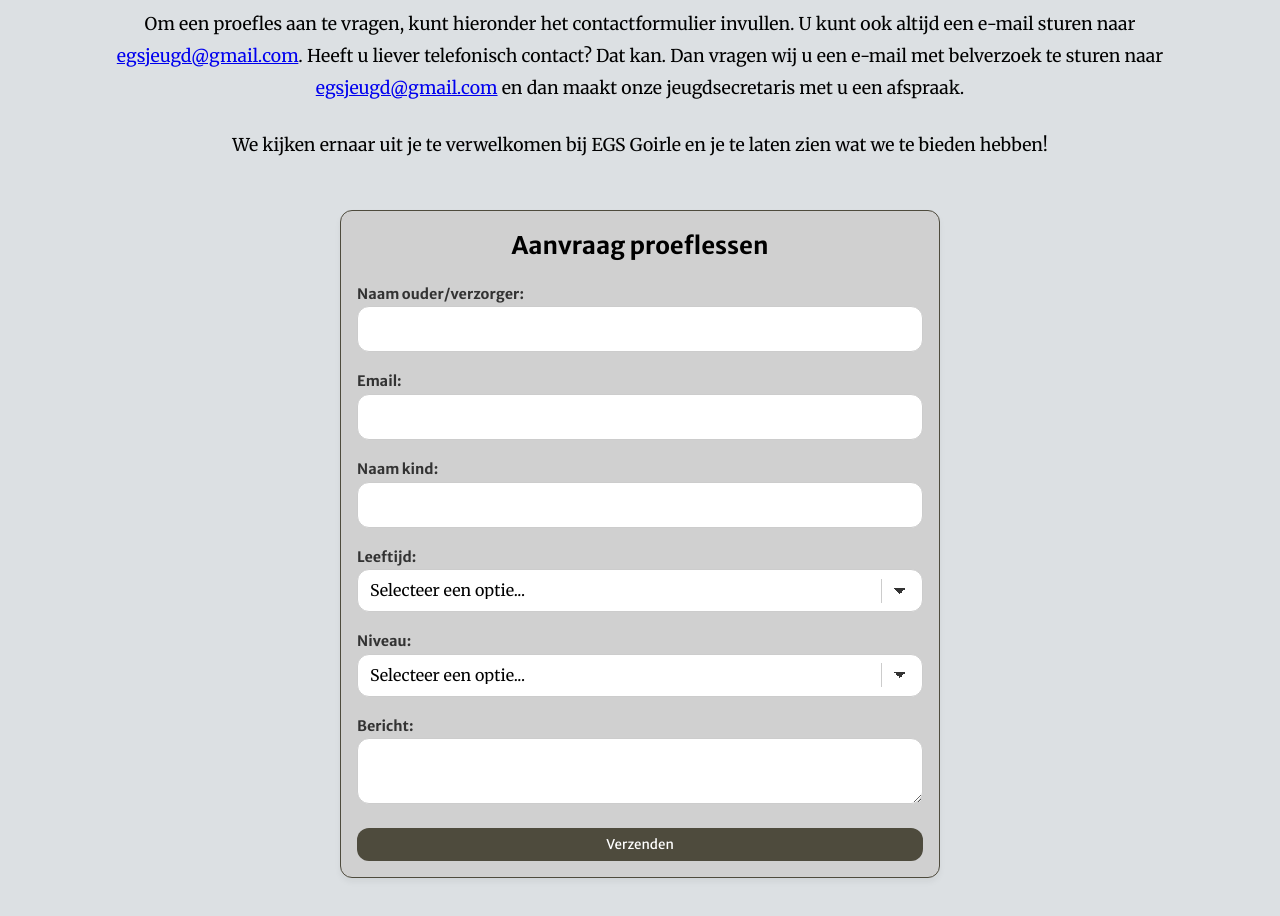
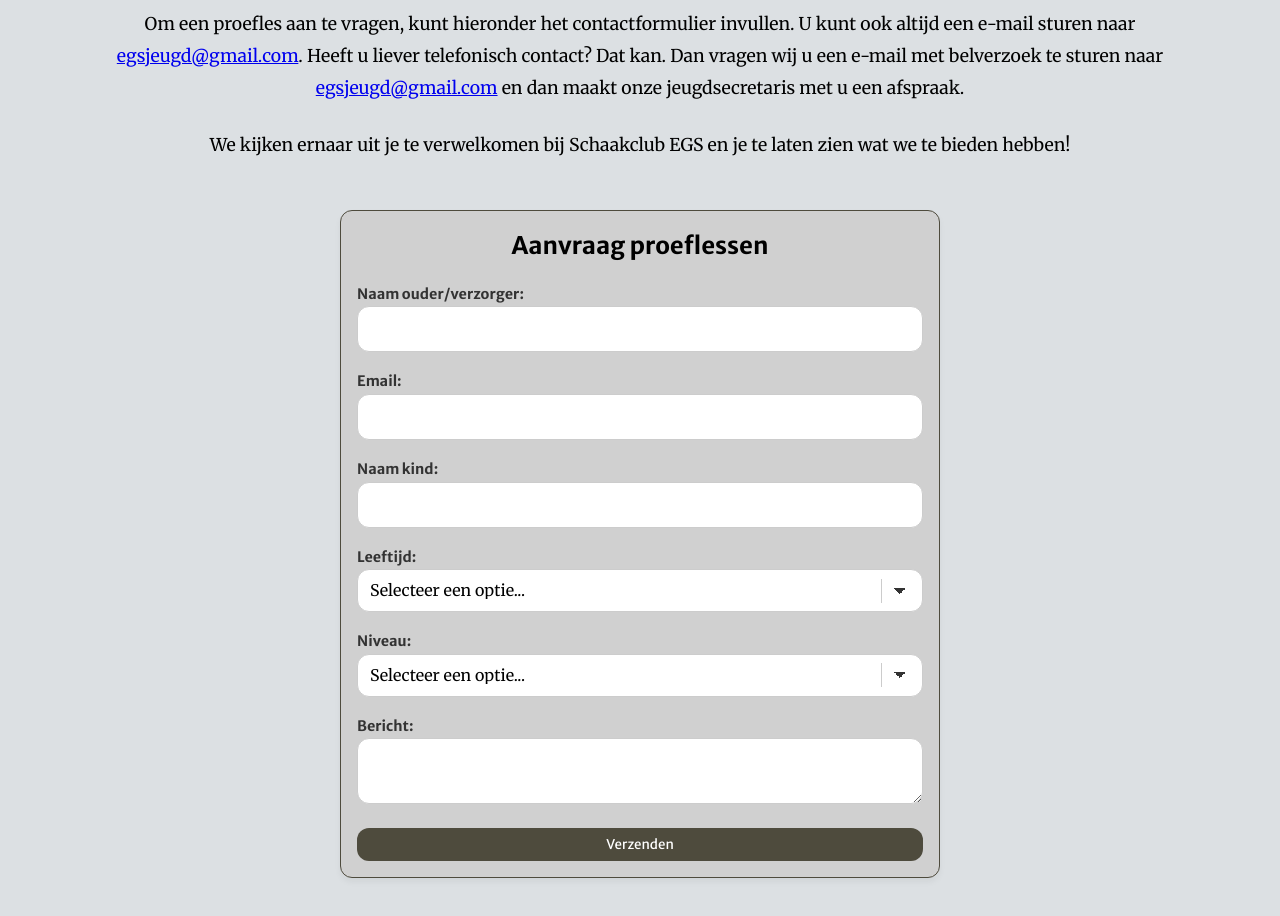
Before and after one commit to CodingDiederik/EGS-Website, a Next.js app: page /proefles in a window 1280 px wide. Shown: the part 900-1816 px from the top of the page. Built offline with nearby package versions, Linux system fonts and the light colour scheme.

Commit message:
fix: typo on proefles page (#67)

```diff
--- a/src/app/proefles/page.tsx
+++ b/src/app/proefles/page.tsx
@@ -47,7 +47,7 @@ export default function Proefles() {
             </p>
             <br />
             <p>
-              We kijken ernaar uit je te verwelkomen bij EGS Goirle en je te
+              We kijken ernaar uit je te verwelkomen bij Schaakclub EGS en je te
               laten zien wat we te bieden hebben!
             </p>
           </>
```
